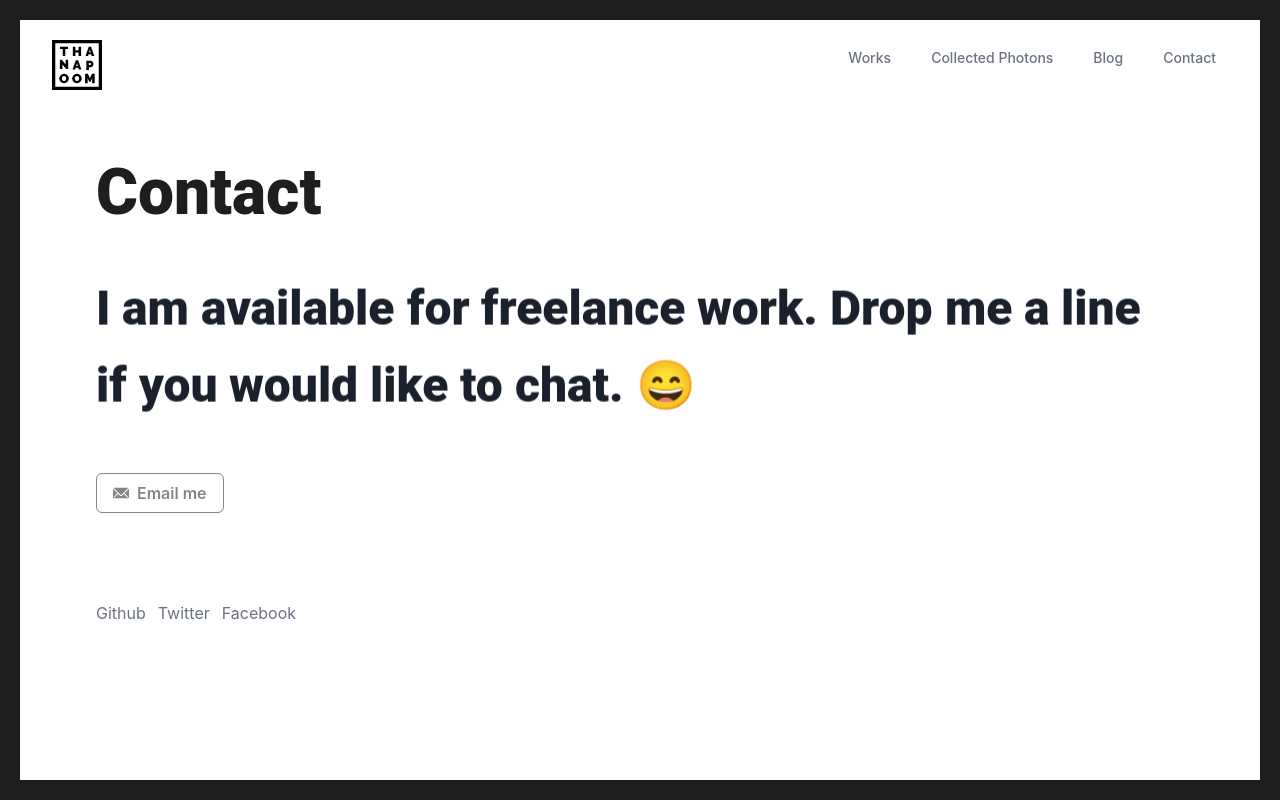
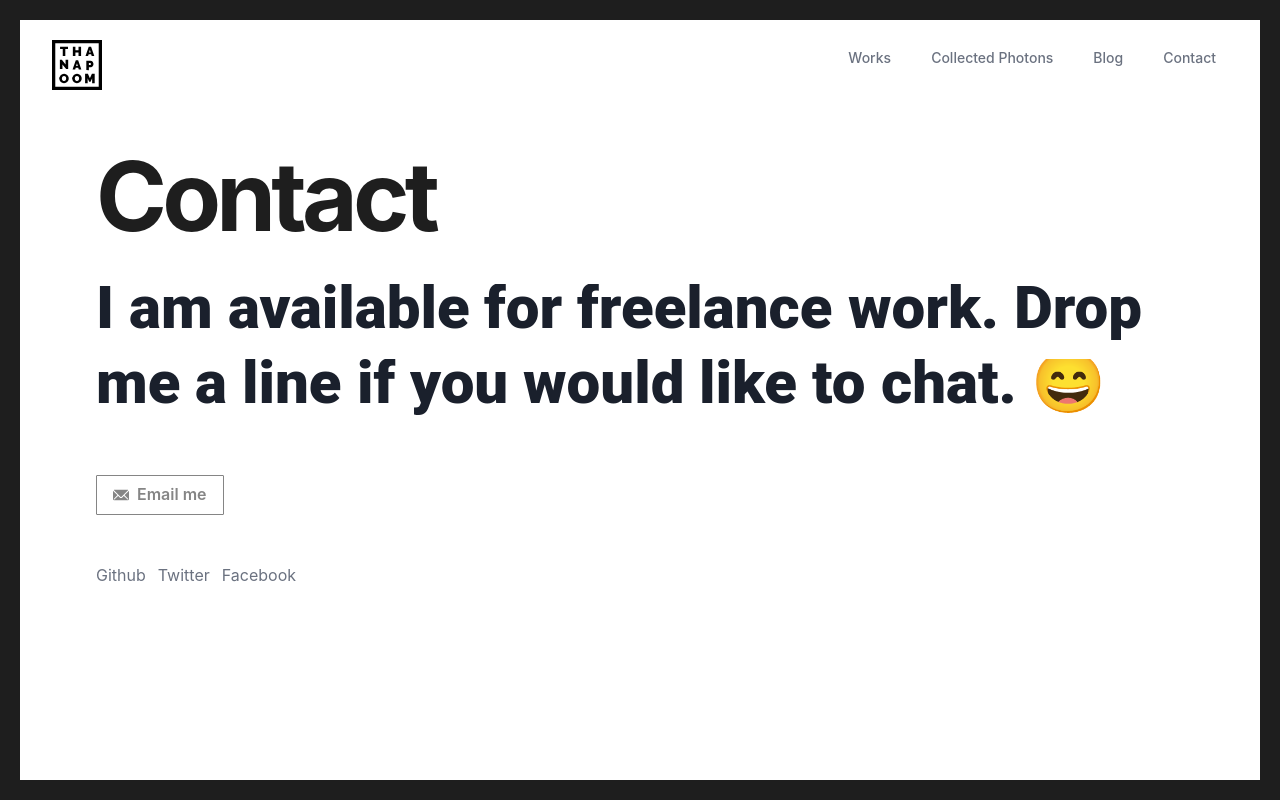
Before and after one commit to thanapoom21/portfolio-nextjs, a Next.js app: page /contact in a window 1280 px wide. Built offline with nearby package versions, Linux system fonts and the light colour scheme.

Commit message:
update other pages to have the same heading and move y position for smoother animation

```diff
--- a/components/SplitText.js
+++ b/components/SplitText.js
@@ -6,16 +6,17 @@ export function SplitText({ children, splitBy, ...rest }) {
   return words.map((word, i) => {
     return (
       <div
+        className="text-3xl sm:text-5 md:text-6xl"
         key={children + i}
         style={{ display: "inline-block", overflow: "hidden" }}
       >
-        <motion.div
+        <motion.span
           {...rest}
           style={{ display: "inline-block", willChange: "transform" }}
           custom={i}
         >
           {word + (i !== words.length - 1 ? "\u00A0" : "")}
-        </motion.div>
+        </motion.span>
       </div>
     );
   });
--- /dev/null
+++ b/components/headingOne.js
@@ -0,0 +1,7 @@
+export default function HeadingOne({ children }) {
+  return (
+    <h1 className="text-6xl md:text-8xl font-bold tracking-tighter leading-tight md:pr-8">
+      {children}
+    </h1>
+  );
+}
--- a/components/intro.js
+++ b/components/intro.js
@@ -1,21 +1,20 @@
-import { CMS_NAME } from '../lib/constants'
+import HeadingOne from "./headingOne";
+import { CMS_NAME } from "../lib/constants";
 
-export default function Intro() {
+export default function Intro({ children }) {
   return (
     <section className="flex-col md:flex-row flex items-center md:justify-between md:mb-12">
-      <h1 className="text-6xl md:text-8xl font-bold tracking-tighter leading-tight md:pr-8">
-        Blog.
-      </h1>
+      <HeadingOne>{children}</HeadingOne>
       <h4 className="text-center md:text-left text-lg mt-5 md:pl-8">
-        A statically generated blog example using{' '}
+        A statically generated blog example using{" "}
         <a
           href="https://nextjs.org/"
           className="underline hover:text-success duration-200 transition-colors"
         >
           Next.js
-        </a>{' '}
+        </a>{" "}
         and {CMS_NAME}.
       </h4>
     </section>
-  )
+  );
 }
--- a/pages/collected-photons.js
+++ b/pages/collected-photons.js
@@ -1,5 +1,6 @@
 import Head from "next/head";
 import Layout, { siteTitle } from "../components/layout";
+import HeadingOne from "../components/headingOne";
 import utilStyles from "../styles/utils.module.css";
 import { Box, Image, Wrap, WrapItem } from "@chakra-ui/react";
 
@@ -104,7 +105,7 @@ export default function Photons() {
       </Head>
 
       <section className={`${utilStyles.headingMd}`}>
-        <h1 className={utilStyles.superBoldText4rem}>Collected Photons</h1>
+        <HeadingOne>Collected Photons</HeadingOne>
         <Box mt={10}>
           <Wrap justify="center" align="center">
             {photos.map((photo, idx) => {
--- a/pages/contact.js
+++ b/pages/contact.js
@@ -1,5 +1,6 @@
 import Head from "next/head";
 import Layout, { siteTitle } from "../components/layout";
+import HeadingOne from "../components/headingOne";
 import { Box, Button } from "@chakra-ui/react";
 import { EmailIcon } from "@chakra-ui/icons";
 import { SplitText } from "../components/SplitText";
@@ -14,49 +15,25 @@ export default function Contact() {
         <title>{siteTitle}</title>
       </Head>
       <section className={utilStyles.headingMd}>
-        <h1 className={utilStyles.superBoldText4rem}>Contact</h1>
+        <HeadingOne>Contact</HeadingOne>
         <Box mt={10}>
           <AnimatedText>{textToAnimate}</AnimatedText>
           <Button
-            my={10}
+            mt={10}
             leftIcon={<EmailIcon />}
             colorScheme="blackAlpha"
             variant="outline"
+            borderRadius="1px"
           >
             <a href="mailto:thanapoom.p.music@gmail.com?Subject=Web Development">
               Email me
             </a>
           </Button>
-          {/* <Repeat numberOfTimes={5}>
-            <div>&#9660;</div>
-          </Repeat> */}
         </Box>
       </section>
     </Layout>
   );
 }
-
-// /**
-//  *
-//  * @param {Number} numberOfTimes
-//  * @param {JSX} thingsToRepeat
-//  * @returns the number of array of element to be repeated. For experiment purposes.
-//  */
-// const repeatIt = (numberOfTimes, thingsToRepeat) => {
-//   let element = [];
-//   for (let index = 0; index < numberOfTimes; index++) {
-//     element.push(thingsToRepeat);
-//   }
-//   return element;
-// };
-
-// const Repeat = ({ numberOfTimes, children }) => {
-//   let element = [];
-//   for (let index = 0; index < numberOfTimes; index++) {
-//     element.push(children);
-//   }
-//   return <>{element}</>;
-// };
 
 function AnimatedText({ children }) {
   return (
@@ -73,9 +50,9 @@ function AnimatedText({ children }) {
             animate="visible"
             variants={{
               visible: (i) => ({
-                y: 0,
+                y: -6,
                 transition: {
-                  delay: i * 0.02,
+                  delay: i * 0.05,
                 },
               }),
             }}
--- a/pages/works.js
+++ b/pages/works.js
@@ -1,5 +1,6 @@
 import Head from "next/head";
 import Layout, { siteTitle } from "../components/layout";
+import HeadingOne from "../components/headingOne";
 import utilStyles from "../styles/utils.module.css";
 
 export default function Works() {
@@ -9,7 +10,7 @@ export default function Works() {
         <title>{siteTitle}</title>
       </Head>
       <section className={utilStyles.headingMd}>
-      <h1 className={utilStyles.superBoldText4rem}>Works</h1>
+        <HeadingOne>Works</HeadingOne>
       </section>
     </Layout>
   );
```
